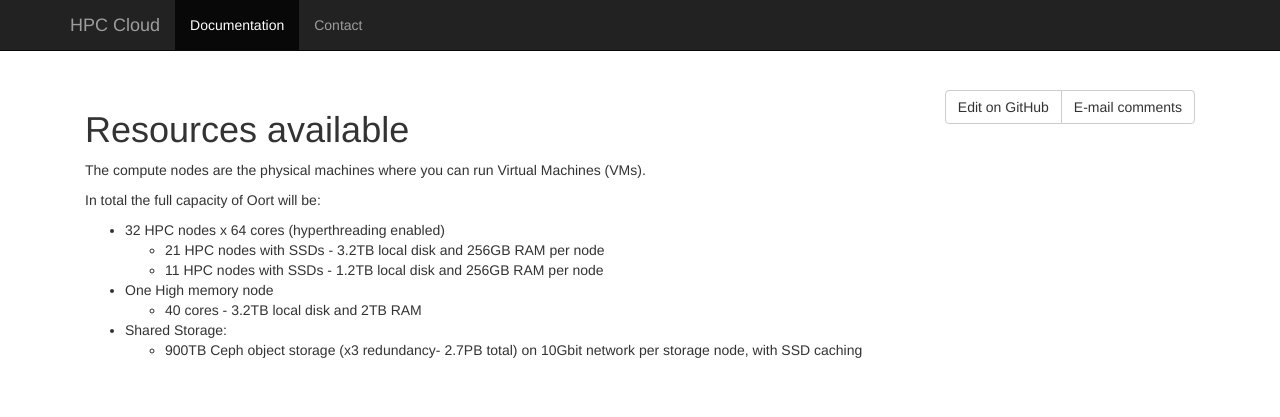
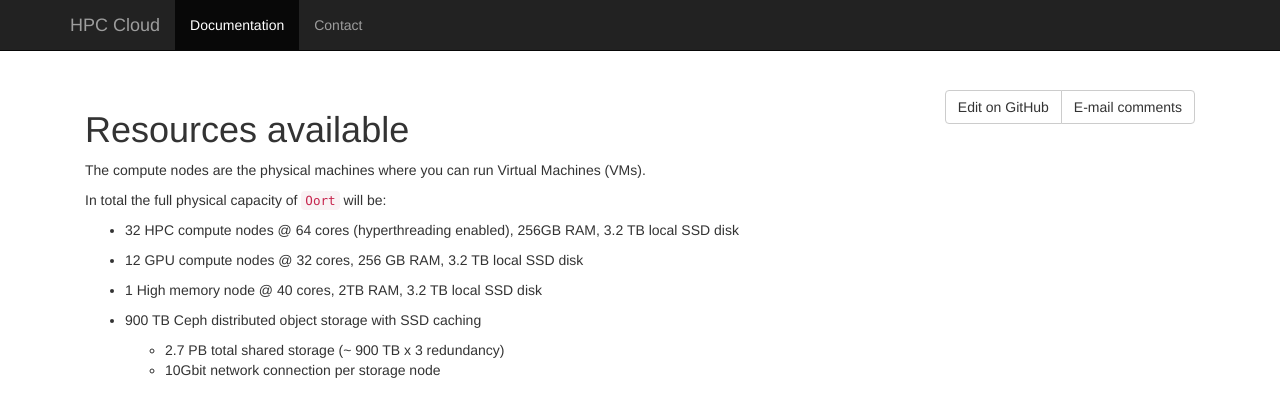
Before and after one commit to sara-nl/clouddocs, a Jekyll site: the page built from resources-available.markdown, in a window 1280 px wide. Shown: the top 417 px of the page. Built offline with Jekyll 4.4.1, drawn with Linux system fonts in a browser that asks for light colours.

Commit message:
specifications updated

```diff
--- a/resources-available.markdown
+++ b/resources-available.markdown
@@ -5,14 +5,14 @@
 
 The compute nodes are the physical machines where you can run Virtual Machines (VMs).
 
-In total the full capacity of Oort will be:
+In total the full physical capacity of `Oort` will be:
 
-* 32 HPC nodes x 64 cores (hyperthreading enabled)
-  * 21 HPC nodes with SSDs - 3.2TB local disk and 256GB RAM per node
-  * 11 HPC nodes with SSDs - 1.2TB local disk and 256GB RAM per node
+* 32 HPC compute nodes @ 64 cores (hyperthreading enabled), 256GB RAM, 3.2 TB local SSD disk
 
-* One High memory node
-  * 40 cores - 3.2TB local disk and 2TB RAM
+* 12 GPU compute nodes @ 32 cores, 256 GB RAM, 3.2 TB local SSD disk
 
-* Shared Storage:
-  * 900TB Ceph object storage (x3 redundancy- 2.7PB total) on 10Gbit network per storage node, with SSD caching
+* 1 High memory node @ 40 cores, 2TB RAM, 3.2 TB local SSD disk
+
+* 900 TB Ceph distributed object storage with SSD caching
+  * 2.7 PB total shared storage (~ 900 TB x 3 redundancy)
+  * 10Gbit network connection per storage node
```
